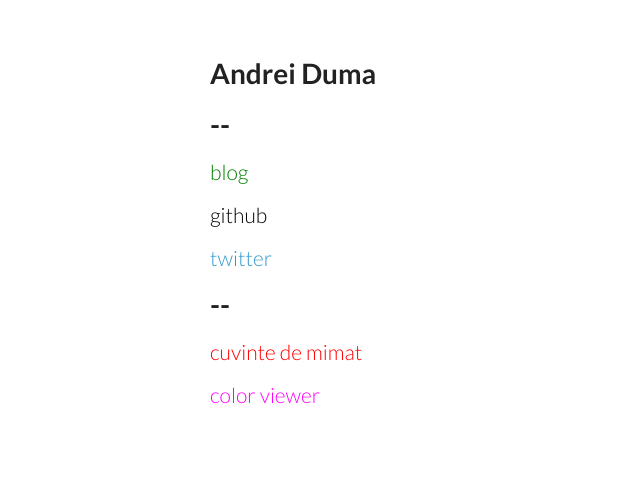
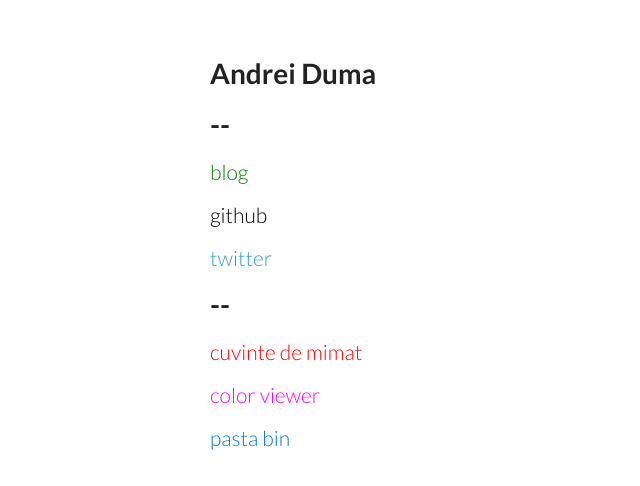
Before and after one commit to prakashjhaaa/andreiduma.github.io, a plain HTML site: page index.html in a window 1280 px wide. Shown: the full height of the page, 0-640 px from the left. Drawn offline with Linux system fonts and the light colour scheme.

Commit message:
Added link to pasta.andreiduma.ro

```diff
--- a/index.html
+++ b/index.html
@@ -37,6 +37,10 @@
         <h2 class="view">
           <a style="color: magenta" href="http://color.andreiduma.ro">color viewer</a>
         </h2>
+
+        <h2 class="view">
+          <a style="color: #0078e7" href="http://pasta.andreiduma.ro">pasta bin</a>
+        </h2>
       </header>
       <!--
       <section></section>
```
